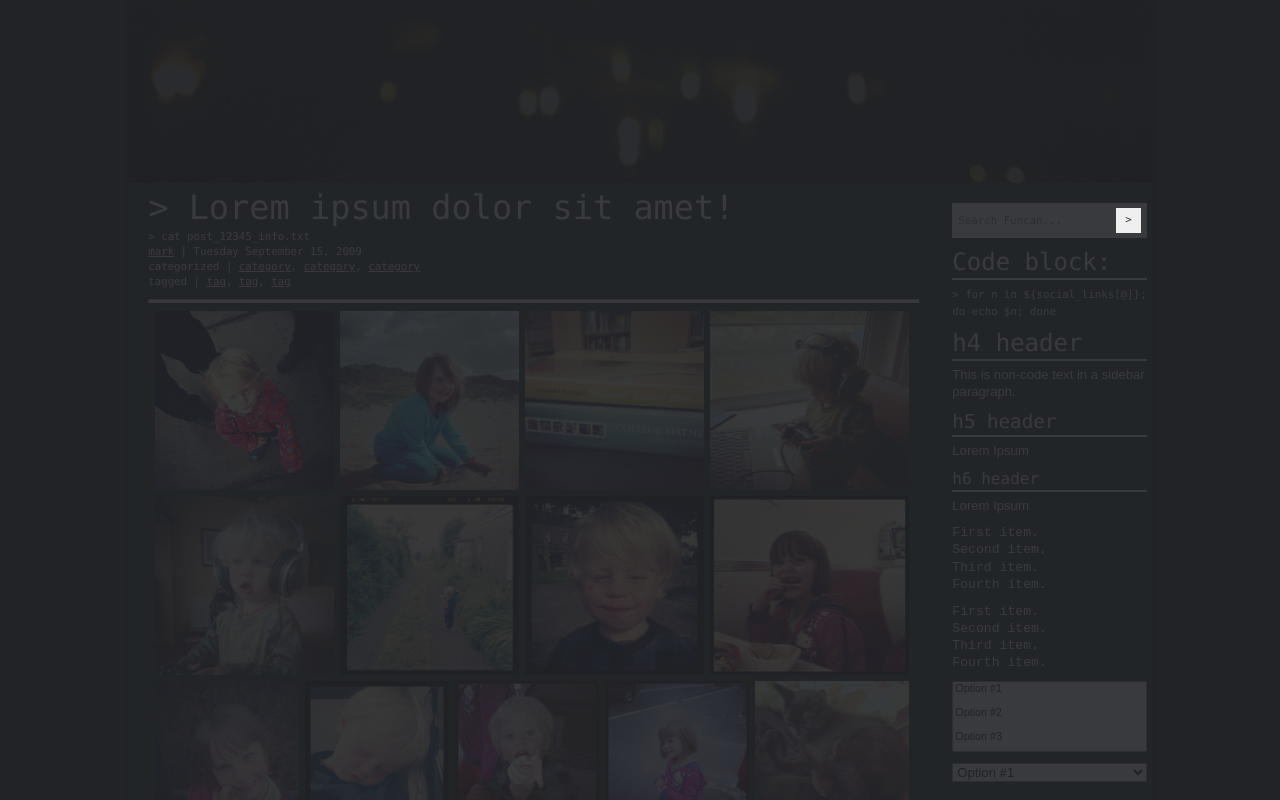
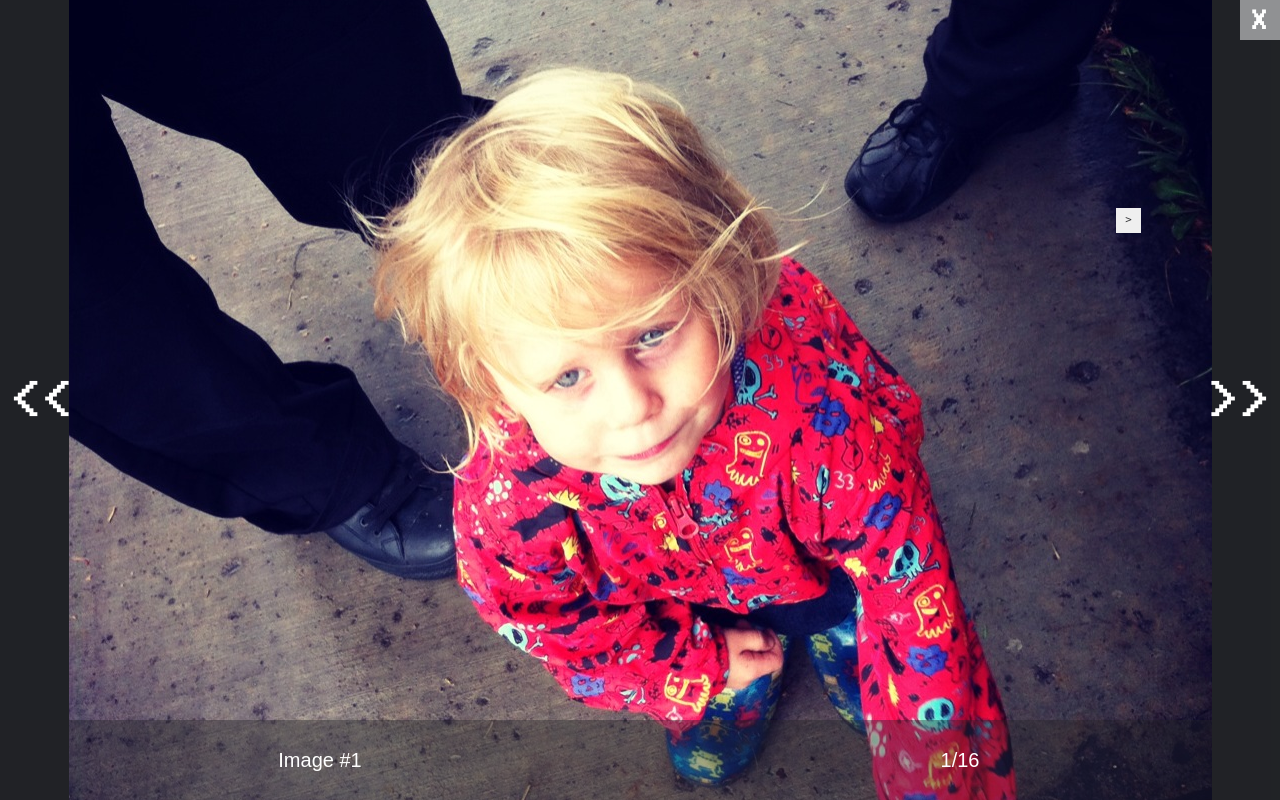
Before and after one commit to bhalash/Funcan, a plain HTML site: page gallery.html in a window 1280 px wide. Both pictures are taken after a click on the picture 244 px from the left and 977 px from the top of the page. Shown: the part 577-1377 px from the top of the page. Drawn offline with Linux system fonts and the light colour scheme; a web font is replaced by a local one.

Commit message:
Trying to quash Chrome text bug.
* Fixed/tidied identifier handling.
* Moved image size handling from JS to CSS.
* Still trying to fix font bug.

```diff
--- a/uber-gallery/gallery.css
+++ b/uber-gallery/gallery.css
@@ -102,12 +102,32 @@
     width: 100%;
 }
 
+.funcan-lightbox a {
+    outline: 0;
+}
+
 /*
     LIGHTBOX IMAGE
 */
 
 .funcan-lightbox-img {
     margin: 0 auto;
+}
+
+@media screen and (orientation: landscape) {
+    .funcan-lightbox-img img {
+        max-height: 99%;
+        overflow: hidden;
+        width: auto;
+    }
+}
+
+@media screen and (orientation: portrait) {
+    .funcan-lightbox-img img {
+        height: auto;
+        overflow: hidden;
+        max-width: 99%;
+    }
 }
 
 /*
@@ -190,14 +210,9 @@
 */
 
 .funcan-lightbox-txt {
-    /* Debug. Disabled while I work out kinks. */
-    display: none;
+    background: rgba(35,37,41,0.4);
     height: 10%;
     width: 100%;
-}
-
-.funcan-lightbox-txt:hover {
-    background: rgba(35,37,41,0.6);
 }
 
 .funcan-lightbox-txt-left,
@@ -231,28 +246,13 @@
     -webkit-animation-iteration-count: 1;
     -webkit-animation-timing-function: linear;
     -webkit-animation-delay: 2s;
+    font-size: 20px;
     height: 100%;
-    overflow: auto;
     text-align: center;
 }
 
 @-webkit-keyframes fontfix {
     from { opacity: 1; }
+    50%  { opacity: 0.8; }
     to   { opacity: 1; }
 }
-
-/*
-    ANIMATION TRANSITIONS
-*/
-
-.funcan-lightbox-nav-left,
-.funcan-lightbox-nav-right:hover,
-.funcan-lightbox-nav-right,
-.funcan-lightbox-nav-left:hover,
-.funcan-lightbox-txt,
-.funcan-lightbox-txt:hover {
-    transition: background-color .3s ease-in-out;
-    -moz-transition: background-color .3s ease-in-out;
-    -webkit-transition: background-color .3s ease-in-out;
-    -o-transition: background-color .3s ease-in-out;
-}
--- a/uber-gallery/gallery.js
+++ b/uber-gallery/gallery.js
@@ -4,9 +4,19 @@ var customClass   = '.funcan';
 var galleryClass  = customClass + '-gallery';
 var rowClass      = customClass + '-row';
 var lightboxClass = customClass + '-lightbox';
-// Maximum, minimum, and tiny row sizes. Tiny is used in mobile views.
+// Lightbox div elements.
+var lightboxElements = [
+    lightboxClass + '-close',
+    lightboxClass + '-nav',
+    lightboxClass + '-txt',
+    lightboxClass + '-img'
+];
+// Lightbox navigation/text div elements.
+var lightboxNavigation = ['-left', '-right'];
+// Row lengths will inclusively range between min and max.
 var rowSizeMin  = 4;
 var rowSizeMax  = 6;
+// For mobile views. Fixed width.
 var rowSizeTiny = 3;
 // Break point before switching to mobile view.
 var mobileSize  = 880;
@@ -14,6 +24,12 @@ var mobileSize  = 880;
 var altAsTitle  = false;
 // Debug. Replace anchor hyperlinks with "javascript:void(0)".
 var voidHref    = true;
+// Two-dimensional array of all gallery images on this page.
+var galleryImages = [];
+// Current lightbox gallery.
+var clg = 0;
+// Current lightbox image.
+var cli = 0;
 
 /*
  * GALLERY
@@ -122,72 +138,44 @@ function updateGallery(obj) {
     });
 }
 
-/*
- * LIGHTBOX
-*/
-
-var lbElements = [
-    lightboxClass + '-close',
-    lightboxClass + '-nav',
-    lightboxClass + '-txt',
-    lightboxClass + '-img'
-];
-
-var lbNavElements = [
-    '-left',
-    '-right'
-];
-
-// Current lightbox gallery.
-var clg = 0;
-// Current lightbox image.
-var cli = 0;
-
-// Two-dimensional array of /all/ gallery images on this page.
-var galleryImages = [];
-
 function addLightbox(obj) {
     // Lightbox should be prepended to <body> in order to avoid conflicts with other CSS.
     var divOpen  = '<div class="';
     var divClose = '"></div>';
-    var lightbox  = lightboxClass.substring(1);
-    var lbe = [];
-
-    $(lbElements).each(function(i,e) {
-        lbe.push(e.substring(1));
-    });
 
     // Attach lightbox to obj.
-    $(obj).prepend(divOpen + lightbox + '">');
+    $(obj).prepend(divOpen + lightboxClass.substring(1) + '">');
 
-    $(lbe).each(function(i, e) {
+    $(lightboxElements).each(function(i, e) {
         // Attach all child elements to the lightbox.
-        $(lightboxClass).append(divOpen + e + divClose);
+        $(lightboxClass).append(divOpen + e.substring(1) + divClose);
     });
 
     // Close button.
-    $(lbe[0]).append('<a href="javascript:void(0)">X</a>');
+    $(lightboxElements[0]).append('<a href="javascript:void(0)">X</a>');
 
-    $(lbNavElements).each(function(i, e) {
+    $(lightboxNavigation).each(function(i, e) {
         // Navigation elements.
-        $(lbe[1]).append(divOpen + lbElements[1] + e + divClose);
-        $(lbe[2]).append(divOpen + lbElements[2] + e + divClose);
+        $(lightboxElements[1]).append(divOpen + lightboxElements[1].substring(1) + e + divClose);
+        $(lightboxElements[2]).append(divOpen + lightboxElements[2].substring(1) + e + divClose);
     });
 
-    $(lbNavElements).each(function(i, e) {
+    $(lightboxNavigation).each(function(i, e) {
         // Paragraph elements for text.
         var arrow = (i === 0) ? '&lt;&lt;' : '&gt;&gt;';
-        $(lbe[2] + e).append('<p>');
-        $(lbe[1] + e).append('<a href="javascript:void(0)">' + arrow + '</a>');
+        $(lightboxElements[2] + e).append('<p>');
+        $(lightboxElements[1] + e).append('<a href="javascript:void(0)">' + arrow + '</a>');
     });
 
     // Image div.
-    $(lbe[3]).append('<img src=" " alt=" " />');
+    $(lightboxElements[3]).append('<img src=" " alt=" " />');
 }
 
 function positionLightbox() {
     $(lightboxClass).css('height', $(window).height() + 'px');
-    $(lbElements[0]).css('margin-left', $(window).width() - $(lbElements[0]).width() + 'px');
+    $(lightboxElements[0]).css('margin-left', $(window).width() - $(lightboxElements[0]).width() + 'px');
+    $(lightboxElements[2]).css('margin-top', $(window).height() * 0.9 + 'px');
+    $(lightboxElements[2] + ' p').css('line-height', $(window).height() * 0.1 + 'px');
 }
 
 function toggleLightbox() {
@@ -195,43 +183,26 @@ function toggleLightbox() {
 }
 
 function setLightboxImage(imgSrc) {
-    var img = $(lbElements[3] + ' img');
+    var img = $(lightboxElements[3] + ' img');
     img.attr('src', imgSrc);
 
     img.load(function() {
         // Have to wait for image to load before I center it.
         // Get 0 width/height otherwise.
-        shrinkLightboxImage();
         vertCenter(this);
     });
 }
 
-function shrinkLightboxImage() {
-    // Shrink image to fit if it is larger than the window.
-    var img = $(lbElements[3] + ' img');
-
-    if (img.width() >= $(window).width() || img.height() >= $(window).height()) {
-        var wd = img.width()  - $(window).width();
-        var hd = img.height() - $(window).height();
-
-        if (wd >= hd) {
-            img.css('max-width', '99%');
-            img.css('height', 'auto');
-        } else {
-            img.css('max-height', '99%');
-            img.css('width', 'auto');
-        }
-    }
-}
-
 function setLightboxText(txt) {
     // Set alt text display.
-    $(lbElements[2] + lbNavElements[0] + ' p').text(txt);
+    var box = $(lightboxElements[2] + lightboxNavigation[0] + ' p');
+    box.text(txt);
 }
 
 function setLightboxCount(current, total) {
     // Set current / total count.
-    $(lbElements[2] + lbNavElements[1] + ' p').text(current + '/' + total);
+    var box = $(lightboxElements[2] + lightboxNavigation[1] + ' p');
+    box.text(current + '/' + total);
 }
 
 function updateLightbox(obj) {
@@ -288,24 +259,24 @@ $(window).load(function() {
         clg = parseInt($(this).closest(galleryClass).attr('id'));
         cli = parseInt($(this).attr('class'));
         updateLightbox(galleryImages[clg][cli]);
-        toggleLightbox();
+        $(lightboxClass).toggle();
     });
 
-    $(lbElements[0] + ' a').click(function() {
-        toggleLightbox();
+    $(lightboxElements[0] + ' a').click(function() {
+        $(lightboxClass).toggle();
     });
 
-    $(lbElements[1] + lbNavElements[0]).click(function() {
+    $(lightboxElements[1] + lightboxNavigation[0]).click(function() {
         decrementLightboxImage();
     });
 
-    $(lbElements[1] + lbNavElements[1]).click(function() {
+    $(lightboxElements[1] + lightboxNavigation[1]).click(function() {
         incrementLightboxImage();
     });
 
     $('body').keyup(function(key) {
         switch (key.keyCode) {
-            case 27: toggleLightbox(); break;
+            case 27: $(lightboxClass).toggle(); break;
             case 37: decrementLightboxImage(); break;
             case 39: incrementLightboxImage(); break;
             default: break;
```
